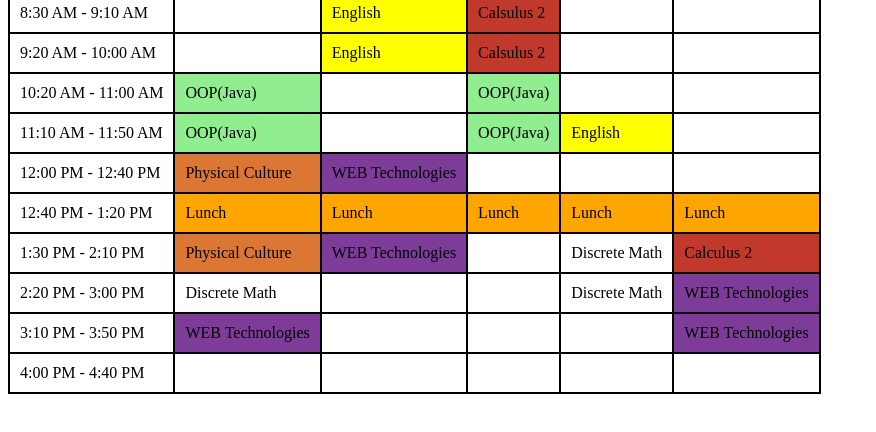
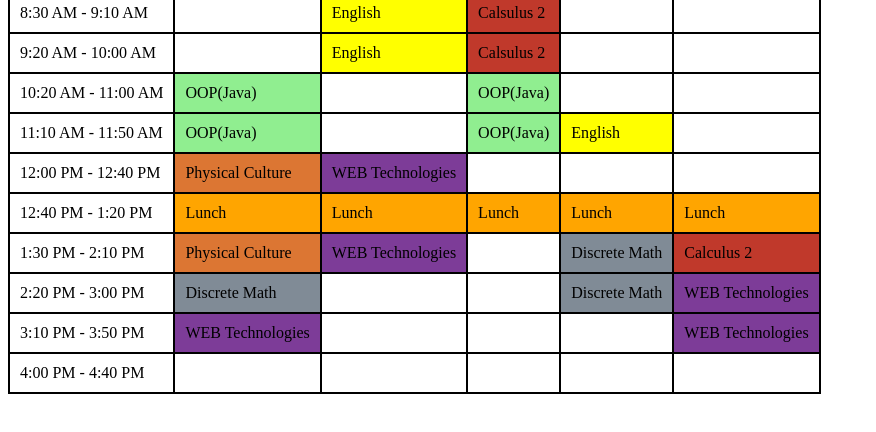
Before and after one commit to I3Fly/i3fly.github.io, a plain HTML site: page Home Work.html in a window 1280 px wide. Shown: the part 92-524 px from the top of the page, without its empty margins (0-876 px from the left). Drawn offline with Linux system fonts and the light colour scheme.

Commit message:
Update Home Work.html

```diff
--- a/Home Work.html
+++ b/Home Work.html
@@ -102,15 +102,15 @@
                 <td class="physcult">Physical Culture</td>
                 <td class="web">WEB Technologies</td>
                 <td></td>
-                <td>Discrete Math</td>
+                <td class="discr">Discrete Math</td>
                 <td class="calc">Calculus 2</td>
             </tr>
             <tr>
                 <td>2:20 PM - 3:00 PM</td>
-                <td>Discrete Math</td>
+                <td class="discr">Discrete Math</td>
                 <td></td>
                 <td></td>
-                <td>Discrete Math</td>
+                <td class="discr">Discrete Math</td>
                 <td class="web">WEB Technologies</td>
             </tr>
             <tr>
```
